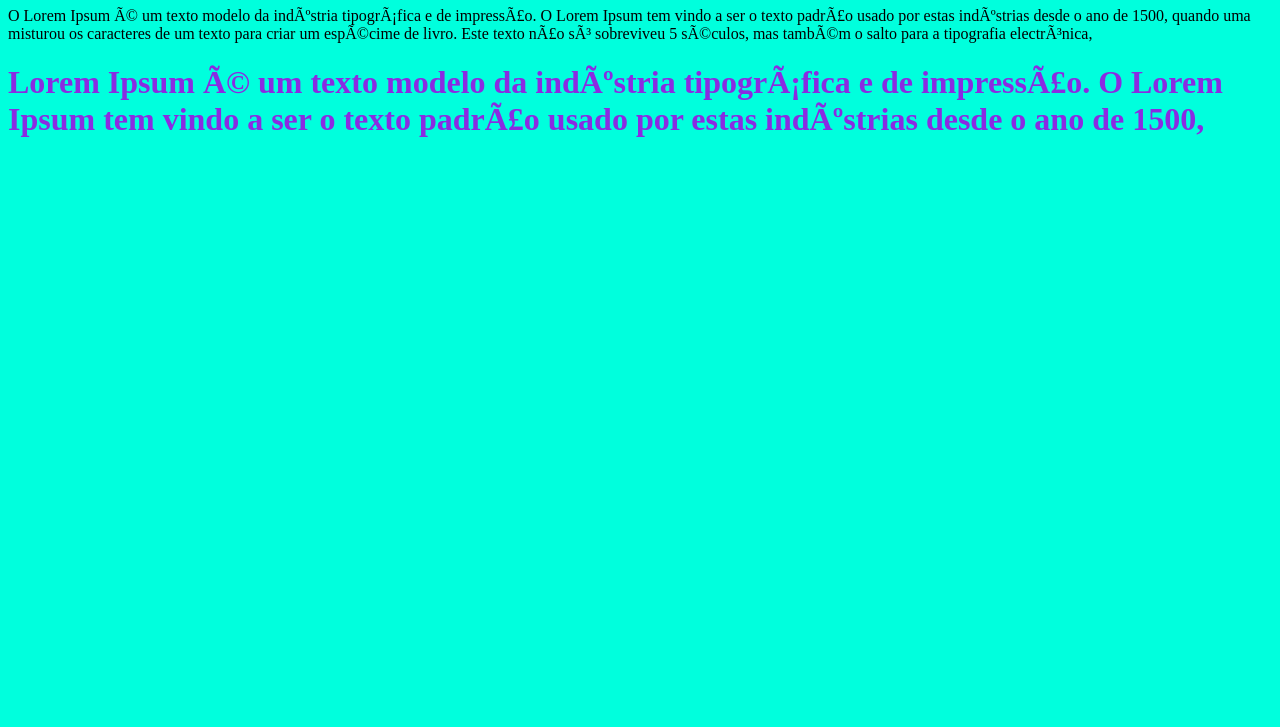
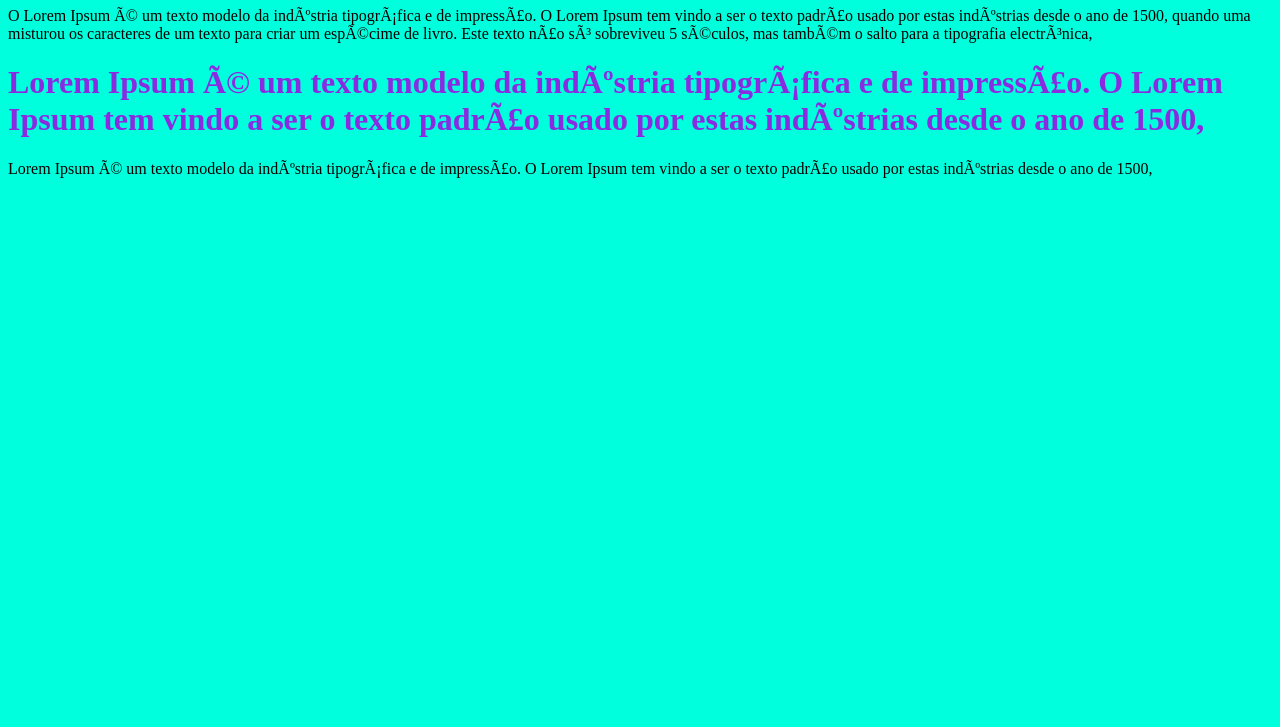
Before and after one commit to YasmimCassez/Aula-git, a plain HTML site: page index.html in a window 1280 px wide. Shown: the part 73-800 px from the top of the page. Drawn offline with Linux system fonts and the light colour scheme.

Commit message:
Último teste

```diff
--- a/index.html
+++ b/index.html
@@ -17,6 +17,9 @@
       <h1> Lorem Ipsum é um texto modelo da indústria tipográfica e de impressão.
         O Lorem Ipsum tem vindo a ser o texto padrão usado por estas indústrias
         desde o ano de 1500,</h1>
+        <p> Lorem Ipsum é um texto modelo da indústria tipográfica e de impressão.
+            O Lorem Ipsum tem vindo a ser o texto padrão usado por estas indústrias
+            desde o ano de 1500,</p>
     </div>
 
 </body>
```
